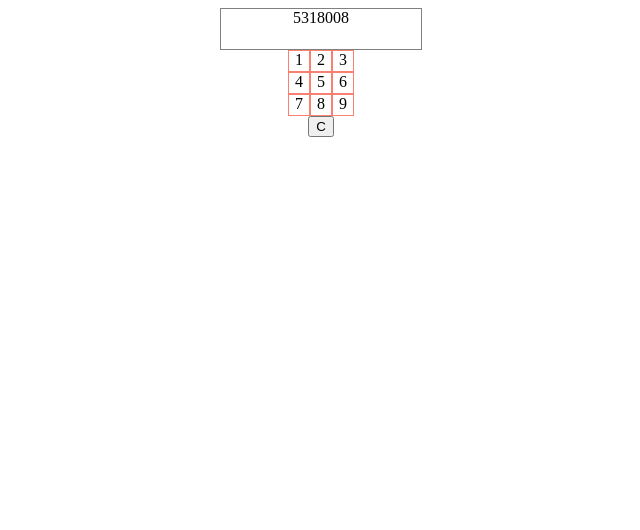
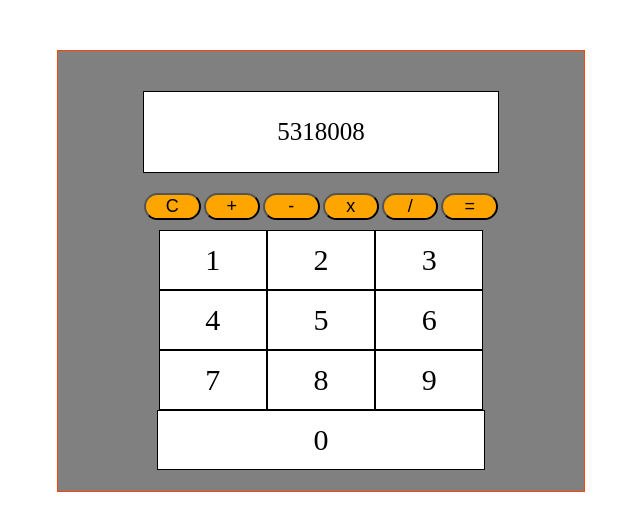
Before and after one commit to HiDeny/Calculator, a plain HTML site: page index.html in a window 1280 px wide. Shown: the whole page, without its empty margins (319-959 px from the left). Drawn offline with Linux system fonts and the light colour scheme.

Commit message:
Add zero button, edit design, display results

```diff
--- a/script.js
+++ b/script.js
@@ -13,7 +13,6 @@
 //
 
 
-
 // Basics:
 const add = (a, b) => a + b;
 const subtract = (a, b) => a - b;
@@ -26,48 +25,131 @@ const operate = (operator, num1, num2) => operator(num1, num2);
 
 // Defaults:
 let defaultDisplay = '5318008';
-let currentDisplay = '';
+let currentNumber = '';
+let selectedOperator = '';
+let num1 = 0;
+let num2 = 0;
+let result = 0;
 
 
 // HTML calculator DOM:
 const calculator = document.querySelector('#calculator')
 
+// Display
 const display = document.createElement('div');
         display.setAttribute('class', 'display');
         display.textContent = defaultDisplay;
 
-const buttons = document.createElement('div');
-        buttons.setAttribute('class', 'buttons');
+// Operators
+const clear = document.createElement('button');
+        clear.textContent = 'C';
+        clear.setAttribute('class', 'clear');
+        clear.addEventListener('click', () => {
+                display.textContent = '0';
+                currentNumber = '';
+        });
 
+
+const btnAdd = document.createElement('button');
+        btnAdd.textContent = '+';
+        btnAdd.setAttribute('class', 'add');
+        btnAdd.addEventListener('click', () => {
+                num1 = Number(currentNumber);
+                selectedOperator = '+';
+                currentNumber = '';
+        })
+
+
+const btnSubtract = document.createElement('button');
+        btnSubtract.textContent = '-';
+        btnSubtract.setAttribute('class', 'subtract');
+        btnSubtract.addEventListener('click', () => {
+                num1 = Number(currentNumber);
+                selectedOperator = '-';
+                currentNumber = '';
+        })
+
+const btnMultiply = document.createElement('button');
+        btnMultiply.textContent = 'x';
+        btnMultiply.setAttribute('class', 'multiply');
+        btnMultiply.addEventListener('click', () => {
+                num1 = Number(currentNumber);
+                selectedOperator = '*';
+                currentNumber = '';
+        })
+
+const btnDivide = document.createElement('button');
+        btnDivide.textContent = '/';
+        btnDivide.setAttribute('class', 'divide');
+        btnDivide.addEventListener('click', () => {
+                num1 = Number(currentNumber);
+                selectedOperator = '/';
+                currentNumber = '';
+        })
+
+const btnResult = document.createElement('button');
+        btnResult.textContent = '=';
+        btnResult.setAttribute('class', 'result');
+        btnResult.addEventListener('click', () => {
+                currentNumber = Number(currentNumber);
+                switch(selectedOperator) {
+                        case '+':
+                                display.textContent = add(num1, currentNumber);
+                                currentNumber = '';
+                                break;
+                        case '-':
+                                display.textContent = subtract(num1, currentNumber);
+                                break;
+
+                        case '*':
+                                display.textContent = multiply(num1, currentNumber);
+                                break;
+
+                        case '/':
+                                display.textContent = divide(num1, currentNumber);
+                                break;
+
+
+                }
+        });
+
+
+// Numbers
 const numbers = document.createElement('div');
         numbers.setAttribute('class', 'numbers');
 
-const operators = document.createElement('div');
-        operators.setAttribute('class', 'numbers');
-
-
-const operator = document.createElement('div');
-        operator.setAttribute('class', 'display');
-
-
-const clear = document.createElement('button');
-        clear.setAttribute('class', 'clear');
-        clear.textContent = 'C';
-        clear.addEventListener('click', () => display.textContent = '');
-
-
-calculator.appendChild(display);
-calculator.appendChild(numbers);
-calculator.appendChild(operators);
-operators.appendChild(clear);
+const divOperators = document.createElement('div');
+        divOperators.setAttribute('class', 'divOperators');
 
 for (let i = 1; i <= 9; i++) {
         const number = document.createElement('div');
                 number.setAttribute('class', 'number');
                 number.addEventListener('click', () => {
-        display.textContent = currentDisplay;
-        currentDisplay += number.textContent;
+                currentNumber += number.textContent;
+                display.textContent = currentNumber;
         });
         number.textContent = i;
         numbers.appendChild(number);
 }
+
+const zero = document.createElement('div');
+                zero.setAttribute('class', 'zero');
+                zero.textContent = 0;
+                zero.addEventListener('click', () => {
+                currentNumber += zero.textContent;
+                display.textContent = currentNumber;
+                });
+
+numbers.appendChild(zero);
+
+// Append
+calculator.appendChild(display);
+calculator.appendChild(divOperators);
+calculator.appendChild(numbers);
+
+divOperators.appendChild(clear);
+divOperators.appendChild(btnAdd);
+divOperators.appendChild(btnSubtract);
+divOperators.appendChild(btnMultiply);
+divOperators.appendChild(btnDivide);
+divOperators.appendChild(btnResult);
--- a/style.css
+++ b/style.css
@@ -1,23 +1,70 @@
+#calculator {
+    width: 40%;
+    height: 400px;
+    margin: 50px auto;
+    border: 1px solid orangered;
+    padding: 20px 10px;
+    background-color: grey;
+}
+
 .display {
-    border: 1px solid gray;
-    text-align: center;
-    height: 40px;
-    width: 200px;
-    margin: 0 auto;
+    display: flex;
+    align-items: center;
+    justify-content: center;
+    border: 1px solid black;
+    font-size: 25px;
+    height: 20%;
+    width: 70%;
+    margin: 20px auto;
+    background-color: white;
+
+}
+
+.divOperators {
+    display: flex;
+    width: 70%;
+    justify-content: center;
+    align-items: center;
+    margin: 10px auto;
+    gap: 3px;
+}
+
+button {
+    font-size: 18px;
+    width: 20%;
+    background-color: orange;
+    border-radius: 20px;
 }
 
 .numbers {
     display: flex;
+    width: 70%;
+    height: 60%;
     justify-content: center;
     flex-wrap: wrap;
-    width: 70px;
     margin: 0 auto;
 }
 
+
 .number {
-    order: 3;
-    border: 1px solid salmon;
-    width: 20px;
-    height: 20px;
+    /* order: 3; */
+    display: flex;
+    align-items: center;
+    justify-content: center;
+    border: 1px solid black;
+    background-color: white;
+    width: 30%;
+    font-size: 30px;
     text-align: center;
 }
+
+.zero {
+    display: flex;
+    align-items: center;
+    justify-content: center;
+    border: 1px solid black;
+    background-color: white;
+    width: 92%;
+    font-size: 30px;
+    text-align: center;
+}
```
Lines whose indentation alone changed are shown as unchanged.
